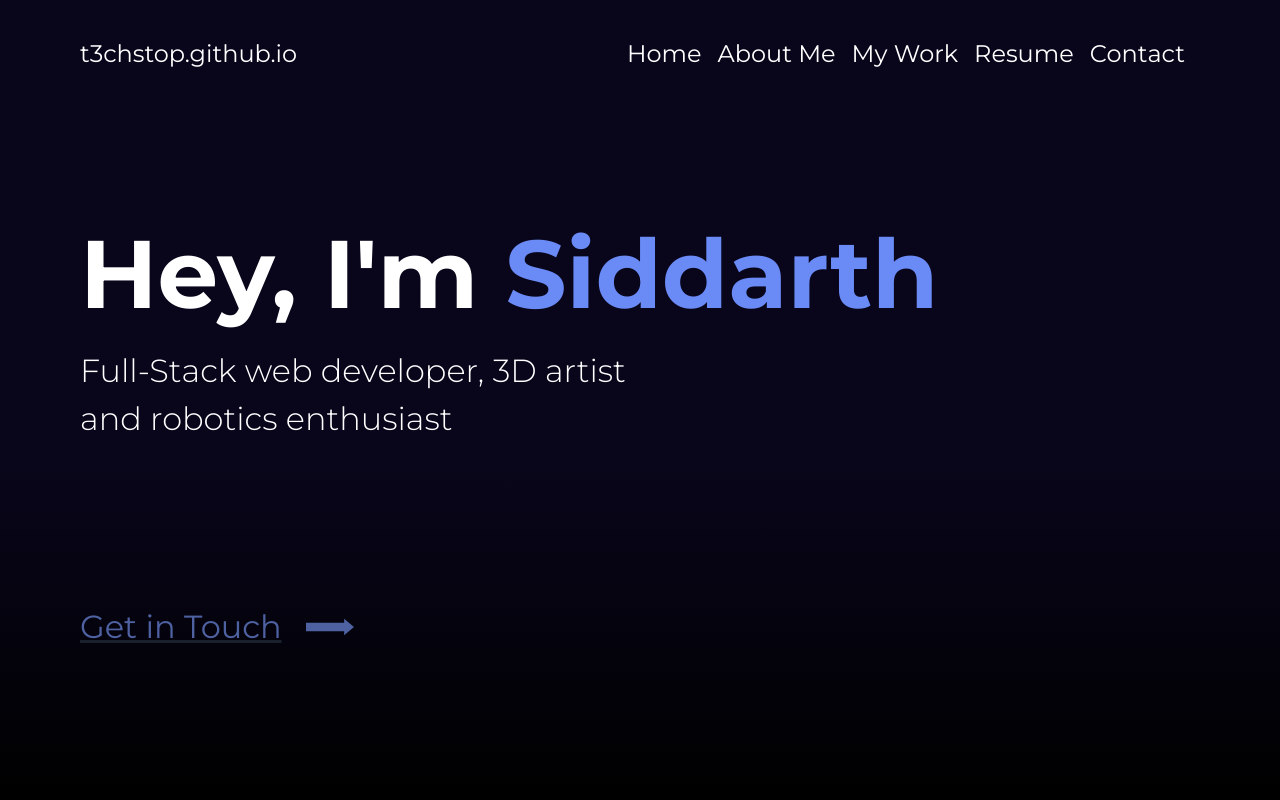
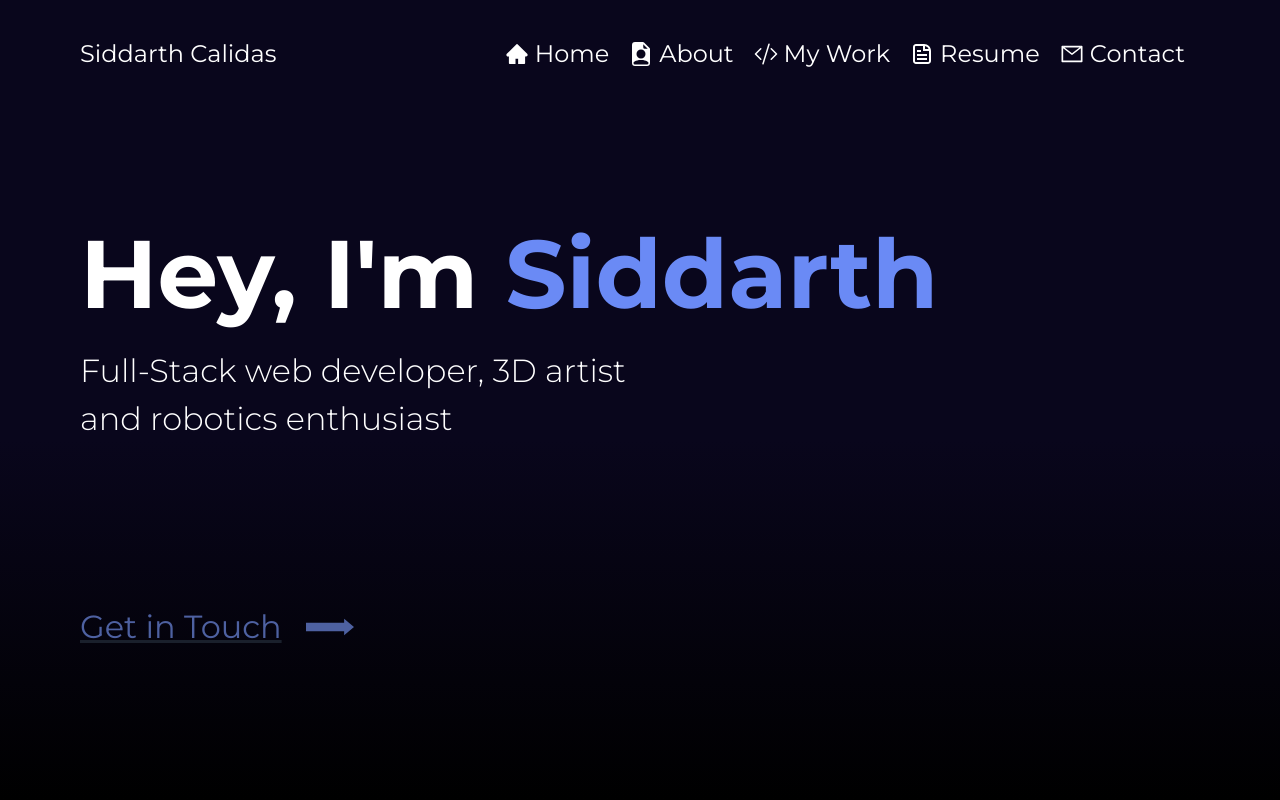
Before and after one commit to t3chstop/portfolio-v5, a React (Vite) app: page / in a window 1280 px wide. Shown: the top 800 px of the page. Built offline with nearby package versions, Linux system fonts and the light colour scheme.

Commit message:
add icons to navbar

```diff
--- a/src/components/Navbar.tsx
+++ b/src/components/Navbar.tsx
@@ -11,13 +11,18 @@ import {
     Menu,
     MenuItem,
     MenuButton,
+    Text,
     Button,
     MenuList,
     Icon,
+    HStack,
   } from '@chakra-ui/react'
 
 import { HamburgerMenuIcon, RightArrowIcon } from '../icons/Icon'
 import { motion } from "framer-motion"
+import { AiFillHome, AiOutlineMail } from 'react-icons/ai'
+import { BsFileEarmarkPersonFill, BsCodeSlash } from 'react-icons/bs'
+import { CgFileDocument } from 'react-icons/cg'
 
 export function Navbar() {
     return (
@@ -27,27 +32,52 @@ export function Navbar() {
             transition={{ duration: 1 }}>
         <Box alignContent='right' pt='9'  pr='15' pl={[0, 10, 20]} id='nav'>
             <Flex display={{base: 'none', sm:'none', md:'none', lg:'flex'}} position='static'>
-                <Link href='#' color='white' fontSize='2xl'>t3chstop.github.io</Link>
+                <Link href='#' color='white' fontSize='2xl'>Siddarth Calidas</Link>
                 <Spacer />
-                <Breadcrumb separator='' fontSize='2xl' color='white' pr={[0, 10, 20]}>
+                <Breadcrumb separator='' fontSize='2xl' color='white' pr={[0, 10, 20]} spacing='2.5'>
                     <BreadcrumbItem isCurrentPage>
-                        <BreadcrumbLink href='#'>Home</BreadcrumbLink>
+                        <BreadcrumbLink href='#'>
+                            <HStack spacing='1.5'>
+                                <Icon as={AiFillHome} boxSize='24px' />
+                                <Text>Home</Text>
+                            </HStack>
+                        </BreadcrumbLink>
                     </BreadcrumbItem>
 
                     <BreadcrumbItem>
-                        <BreadcrumbLink href='#'>About Me</BreadcrumbLink>
+                        <BreadcrumbLink href='#'>
+                            <HStack spacing='1.5'>
+                                <Icon as={ BsFileEarmarkPersonFill} boxSize='24px' />
+                                <Text>About</Text>
+                            </HStack>
+                        </BreadcrumbLink>
                     </BreadcrumbItem>
 
                     <BreadcrumbItem>
-                        <BreadcrumbLink href='#'>My Work</BreadcrumbLink>
+                        <BreadcrumbLink href='#'>
+                            <HStack spacing='1.5'>
+                                <Icon as={ BsCodeSlash } boxSize='24px' />
+                                <Text>My Work</Text>
+                            </HStack>
+                        </BreadcrumbLink>
                     </BreadcrumbItem>
 
                     <BreadcrumbItem>
-                        <BreadcrumbLink href='#'>Resume</BreadcrumbLink>
+                        <BreadcrumbLink href='#'>
+                            <HStack spacing='1.5'>
+                                <Icon as={ CgFileDocument } boxSize='24px' />
+                                <Text>Resume</Text>
+                            </HStack>
+                        </BreadcrumbLink>
                     </BreadcrumbItem>
 
                     <BreadcrumbItem>
-                        <BreadcrumbLink href='#'>Contact</BreadcrumbLink>
+                        <BreadcrumbLink href='#'>
+                            <HStack spacing='1.5'>
+                                <Icon as={ AiOutlineMail } boxSize='24px' />
+                                <Text>Contact</Text>
+                            </HStack>
+                        </BreadcrumbLink>
                     </BreadcrumbItem>
                 </Breadcrumb>
             </Flex>
```
